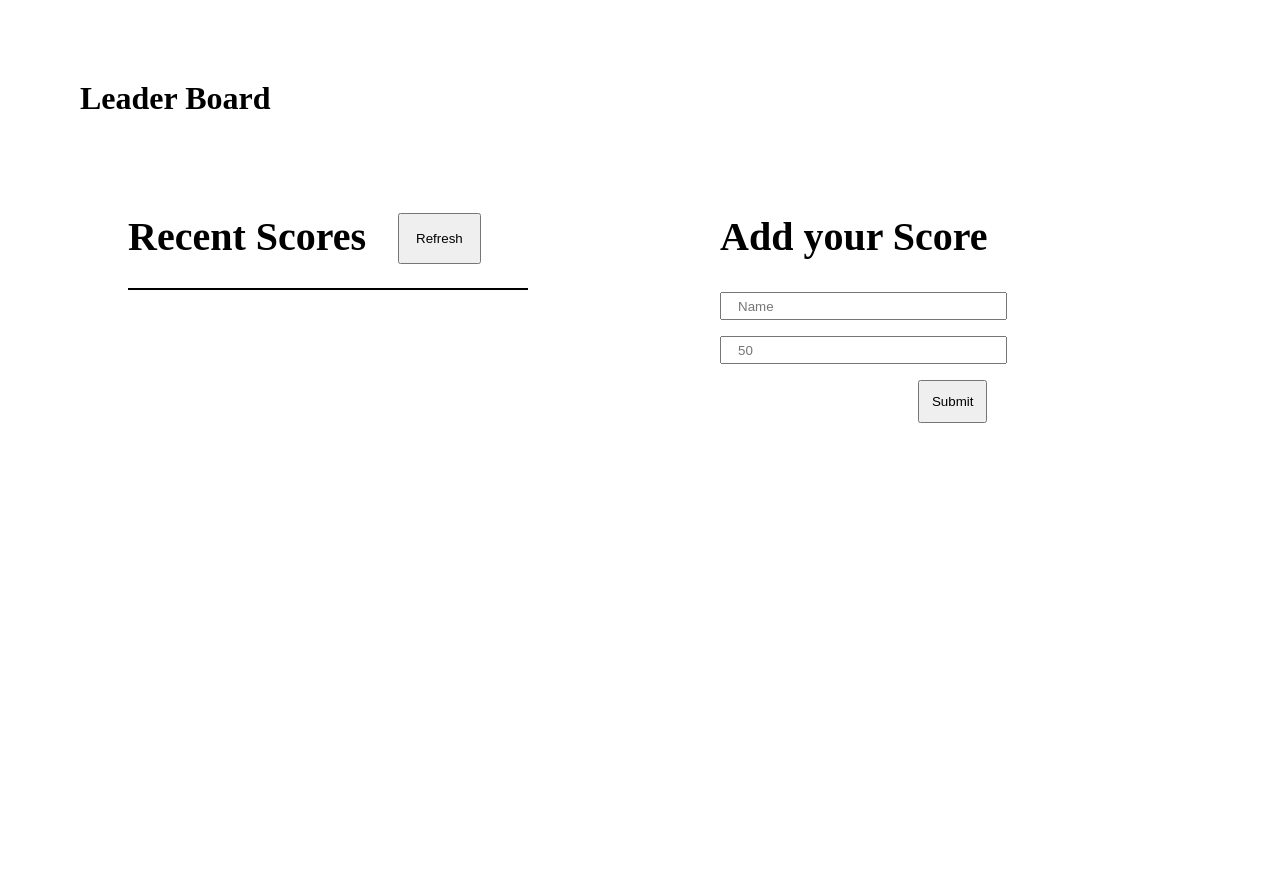
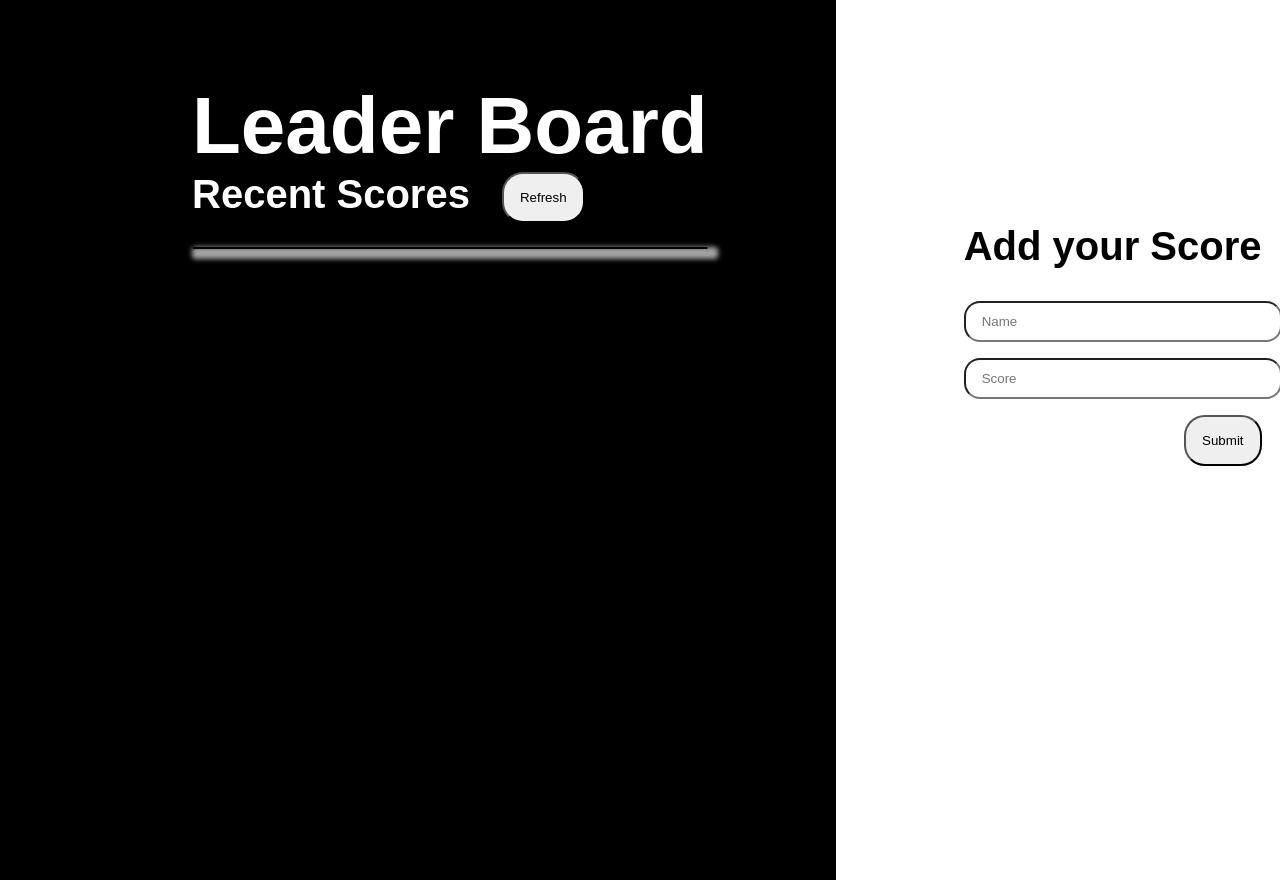
Before and after one commit to NatiDeme/Leaderboard, a website built with webpack: page src/index.html in a window 1280 px wide. Before the commit the page ends 800 px from the top, so only its background shows below. Built offline with nearby package versions, Linux system fonts and the light colour scheme; no server answers; a web font is replaced by a local one.

Commit message:
add minimal design for final touch

```diff
--- a/src/index.html
+++ b/src/index.html
@@ -9,8 +9,8 @@
 </head>
 <body>
     <main>
-        <h1>Leader Board</h1>
         <section class="main-section">
+            <h1 id="main-head">Leader Board</h1>
             <div class="score-list">
                 <div class="score-list-header">
                  <h2>Recent Scores</h2>
@@ -22,10 +22,13 @@
                 </div>
              </div>
             </div>
+
+        </section>
+        <section class="sec-section">
             <div class="add-score">
                 <h2>Add your Score</h2>
                 <input type="text" name="" id="finput" placeholder="Name">
-                <input type="number" name="" id="linput" placeholder="50">
+                <input type="number" name="" id="linput" placeholder="Score">
                 <div class="sub-btn">
                     <button type="button" id="submit">Submit</button>
                 </div>
--- a/src/style.css
+++ b/src/style.css
@@ -1,22 +1,31 @@
+@import url('https://fonts.googleapis.com/css2?family=Kdam+Thmor+Pro&display=swap');
+
 * {
   padding: 0;
   margin: 0;
+  font-family: 'Kdam Thmor Pro', sans-serif;
 }
 
 .main-section {
-  display: flex;
-  gap: 12rem;
-  margin-top: 1rem;
-  margin-left: 8rem;
+  padding-top: 5rem;
+  padding-left: 12rem;
+  padding-right: 8rem;
+  height: 100vh;
+  background-color: black;
+  color: white;
 }
 
 .list-of-scores {
-  width: 25rem;
+  margin-top: 1.5rem;
+  border: 1px solid black;
+  background-color: white;
+  box-shadow: 5px 5px 5px 5px rgba(222, 220, 220, 0.745);
+  border-radius: 0.5rem;
+  transition: 1s;
 }
 
-.list-of-scores div {
-  margin-top: 1.5rem;
-  border: 1px solid black;
+.list-of-scores:hover {
+  transform: scale(1.05);
 }
 
 .all-scores {
@@ -45,18 +54,29 @@
 
 .score-list button {
   padding: 16px;
+  border-radius: 1.3rem;
+  transition: 0.5s;
+}
+
+.score-list button:hover {
+  color: white;
+  background-color: black;
+  transform: scale(1.2);
+  border: 1px solid white;
 }
 
 .add-score {
   display: flex;
   flex-direction: column;
   gap: 1rem;
+  padding-top: 14rem;
 }
 
 .add-score input {
-  height: 1.5rem;
+  height: 2.3rem;
   width: 100%;
   padding-left: 1rem;
+  border-radius: 1rem;
 }
 
 .add-score h2 {
@@ -68,14 +88,31 @@
   justify-content: end;
 }
 
-.sub-btn button {
-  padding: 12px;
+#submit {
+  padding: 16px;
+  transition: 1s;
+  border-radius: 1.3rem;
 }
 
-main h1 {
-  padding: 5rem;
+#submit:hover {
+  color: white;
+  background-color: black;
+  transform: scale(1.2);
 }
 
 #finput {
   margin-top: 1rem;
 }
+
+#main-head {
+  font-size: 5rem;
+}
+
+main {
+  display: flex;
+  gap: 8rem;
+}
+
+#scores {
+  background-color: black;
+}
```
